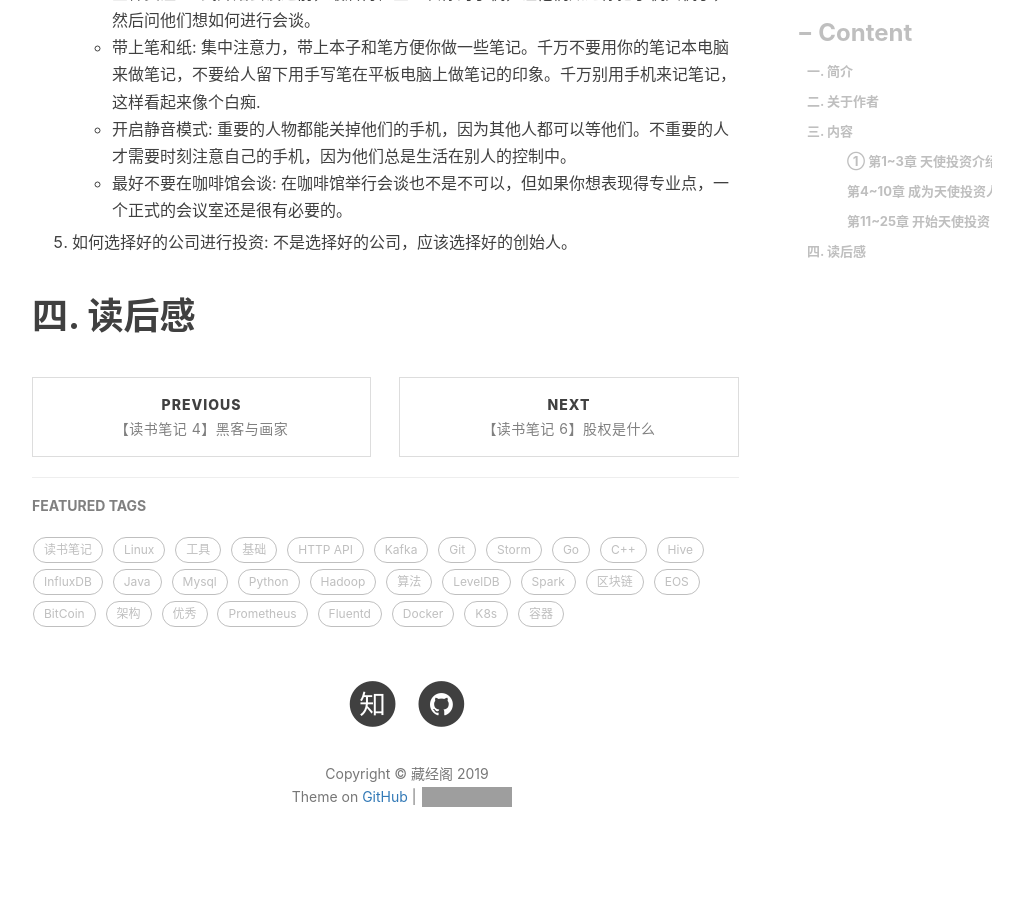
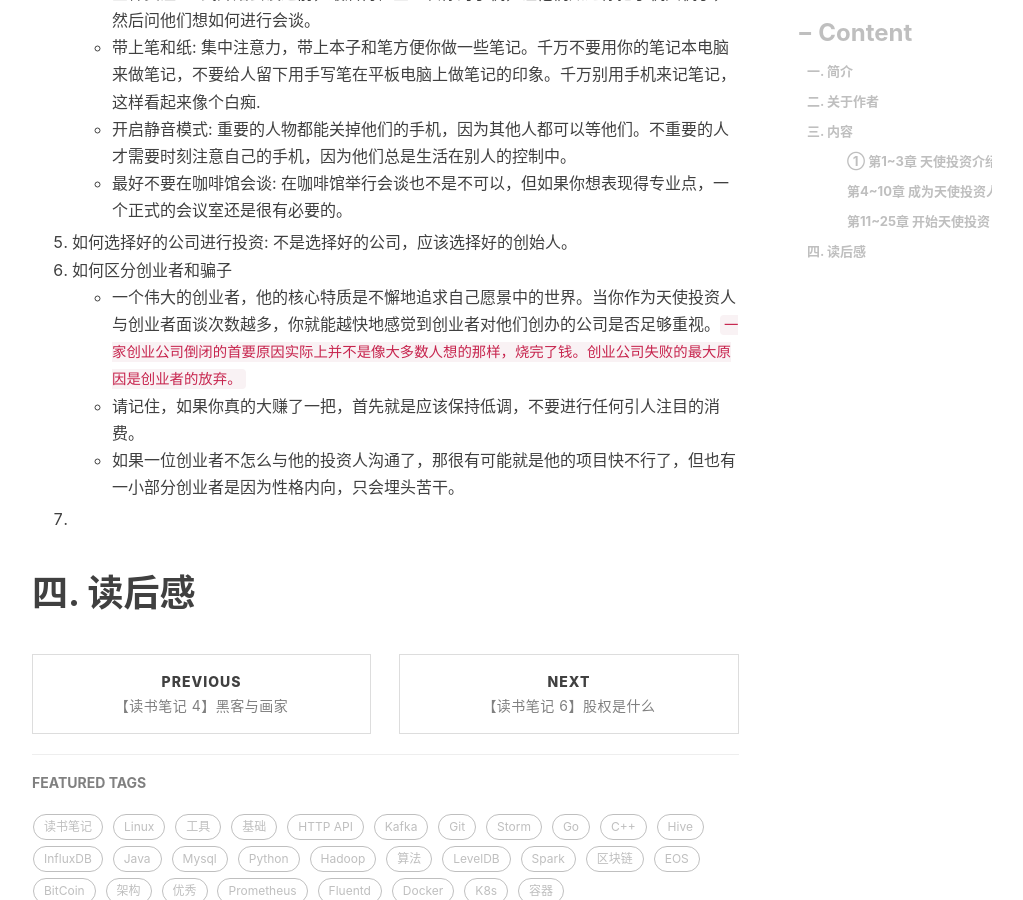
Before and after one commit to engru/chenguolin.github.io, a Jekyll site: the page built from _posts/2016-01-04-【读书笔记-5】富人思维.md, in a window 1280 px wide and 900 px high, scrolled down 3092 px. Shown: the whole window, without its empty margins (233-1256 px from the left). Built offline with Jekyll 4.4.1, drawn with Linux system fonts in a browser that asks for light colours; nearby versions of some CDN libraries; comment, search, counter and statistics services are not loaded; grey boxes are pictures that could not be loaded.

Commit message:
Update 2016-01-04-【读书笔记-5】富人思维.md

```diff
--- a/_posts/2016-01-04-【读书笔记-5】富人思维.md
+++ b/_posts/2016-01-04-【读书笔记-5】富人思维.md
@@ -67,6 +67,10 @@ tags:          #标签
    + 开启静音模式: 重要的人物都能关掉他们的手机，因为其他人都可以等他们。不重要的人才需要时刻注意自己的手机，因为他们总是生活在别人的控制中。
    + 最好不要在咖啡馆会谈: 在咖啡馆举行会谈也不是不可以，但如果你想表现得专业点，一个正式的会议室还是很有必要的。
 5. 如何选择好的公司进行投资: 不是选择好的公司，应该选择好的创始人。
-
+6. 如何区分创业者和骗子
+   + 一个伟大的创业者，他的核心特质是不懈地追求自己愿景中的世界。当你作为天使投资人与创业者面谈次数越多，你就能越快地感觉到创业者对他们创办的公司是否足够重视。`一家创业公司倒闭的首要原因实际上并不是像大多数人想的那样，烧完了钱。创业公司失败的最大原因是创业者的放弃。`
+   + 请记住，如果你真的大赚了一把，首先就是应该保持低调，不要进行任何引人注目的消费。
+   + 如果一位创业者不怎么与他的投资人沟通了，那很有可能就是他的项目快不行了，但也有一小部分创业者是因为性格内向，只会埋头苦干。
+7.
 
 # 四. 读后感
```
